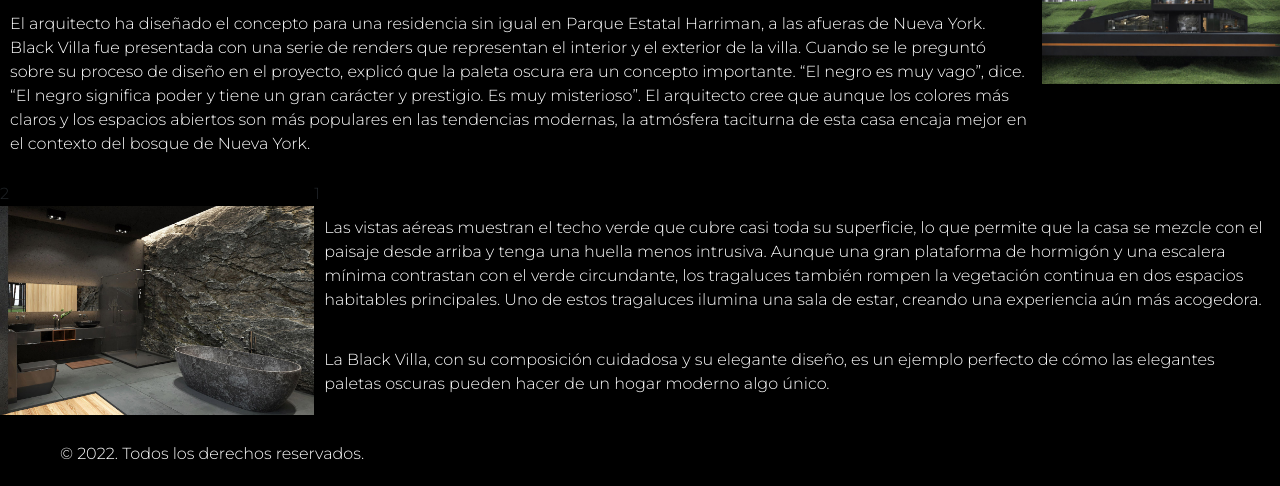
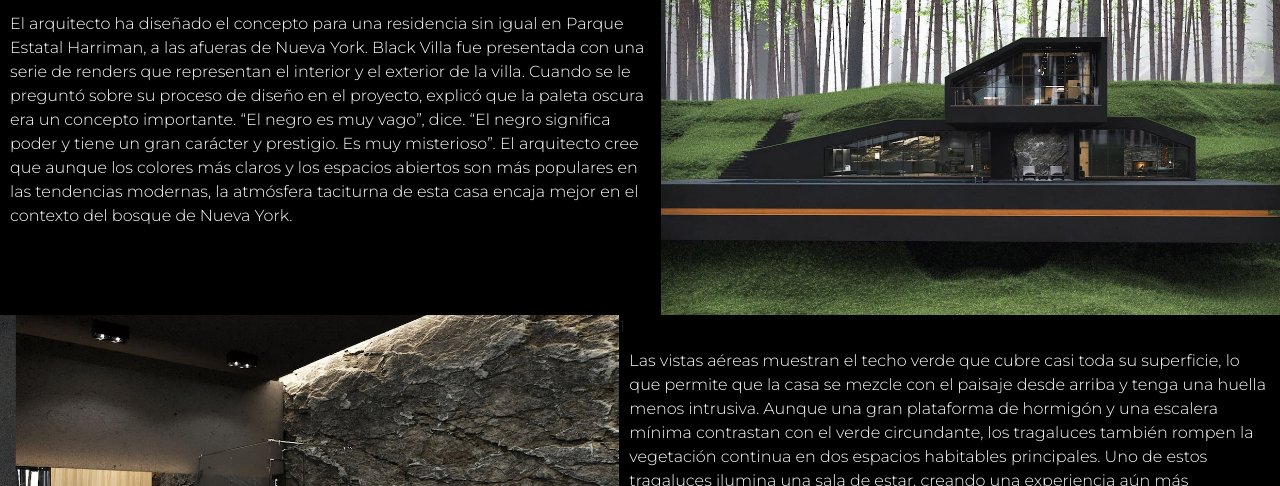
Before and after one commit to Kowa13/Black-Arq, a website: page Pages/2.html in a window 1280 px wide. Shown: the part 199-685 px from the top of the page. Drawn offline with nearby package versions, Linux system fonts and the light colour scheme.

Commit message:
agregué sass

```diff
--- a/Pages/2.html
+++ b/Pages/2.html
@@ -14,7 +14,6 @@
         <link href="https://cdn.jsdelivr.net/npm/bootstrap@5.2.0-beta1/dist/css/bootstrap.min.css" rel="stylesheet" integrity="sha384-0evHe/X+R7YkIZDRvuzKMRqM+OrBnVFBL6DOitfPri4tjfHxaWutUpFmBp4vmVor" crossorigin="anonymous">
 </head>
 <body class="fondo1">
-    <div class="parent1">
     <!--HEADER DE LA PÁGINA-->
     <nav class="navbar navbar-expand-lg">
         <div class="container">
@@ -45,12 +44,12 @@
                 <h1 class="título">Black Villa</h1>
                 <p>El arquitecto  ha diseñado el concepto para una residencia sin igual en Parque Estatal Harriman, a las afueras de Nueva York. Black Villa fue presentada con una serie de renders que representan el interior y el exterior de la villa. Cuando se le preguntó sobre su proceso de diseño en el proyecto, explicó que la paleta oscura era un concepto importante. “El negro es muy vago”, dice. “El negro significa poder y tiene un gran carácter y prestigio. Es muy misterioso”. El arquitecto cree que aunque los colores más claros y los espacios abiertos son más populares en las tendencias modernas, la atmósfera taciturna de esta casa encaja mejor en el contexto del bosque de Nueva York.</p>
             </div>
-                <div class="img1"> 2
+            <div>
                 <img class="imagendes" src="../img/Black Villa/2.jpg" alt="imágen principal">
             </div>
         </div>
         <div class="fila2">
-                <div class="img2"> 2
+            <div>
                 <img class="imagendes" src="../img/Black Villa/5.jpg" alt="">
             </div>
             <div class="parrafo2"> 1
--- a/css/1.css
+++ b/css/1.css
@@ -70,10 +70,11 @@
     display: flex;
     flex-direction: row;
 }
-.enlaces1{
-    display: flex;
-    flex-direction: row;
-    justify-content: flex-end;
+.parrafo1{
+    width: 100%;
+}
+.parrafo2{
+    width: 100%;
 }
 .título{
     font-family: 'Montserrat', sans-serif;
--- /dev/null
+++ b/scss/index.scss
@@ -0,0 +1,44 @@
+/* BLACK VILLA */
+
+.fondo1{
+    background-color: black;
+    .contenedor{
+        display: flex;
+        flex-direction: column;
+        .fila1{
+            display: flex;
+            flex-direction: row;
+            .parrafo1{
+                width: 100%;
+                .título{
+                    font-family: 'Montserrat', sans-serif;
+                    color: white;
+                    padding: 10px;
+                }
+                p {
+                    font-family: 'Montserrat', sans-serif;
+                    color: white;
+                    padding: 10px;
+                }
+            }
+            .imagendes{
+                width: 100% ;
+            }
+        }
+        .fila2{
+            display: flex;
+            flex-direction: row;
+            .parrafo2{
+                width: 100%;
+                p {
+                    font-family: 'Montserrat', sans-serif;
+                    color: white;
+                    padding: 10px;
+                }
+            }
+            .imagendes{
+                width: 100% ;
+            }
+        }
+    }
+}
```
Also changed, not shown: package.json (added, +24 -0 lines), 1 other file. Lines whose indentation alone changed are shown as unchanged.
